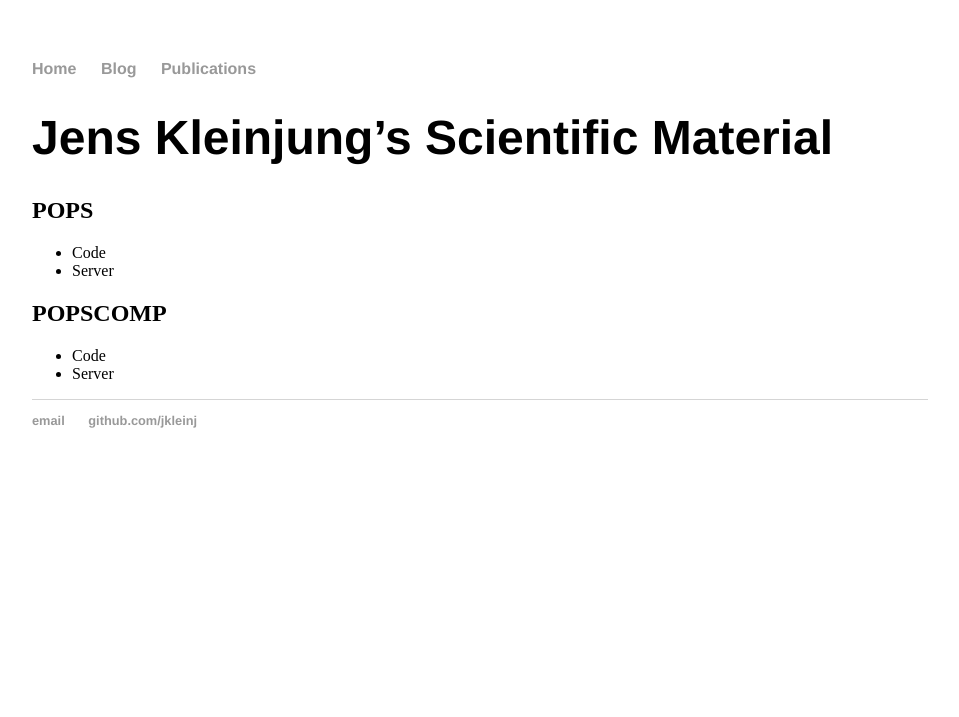
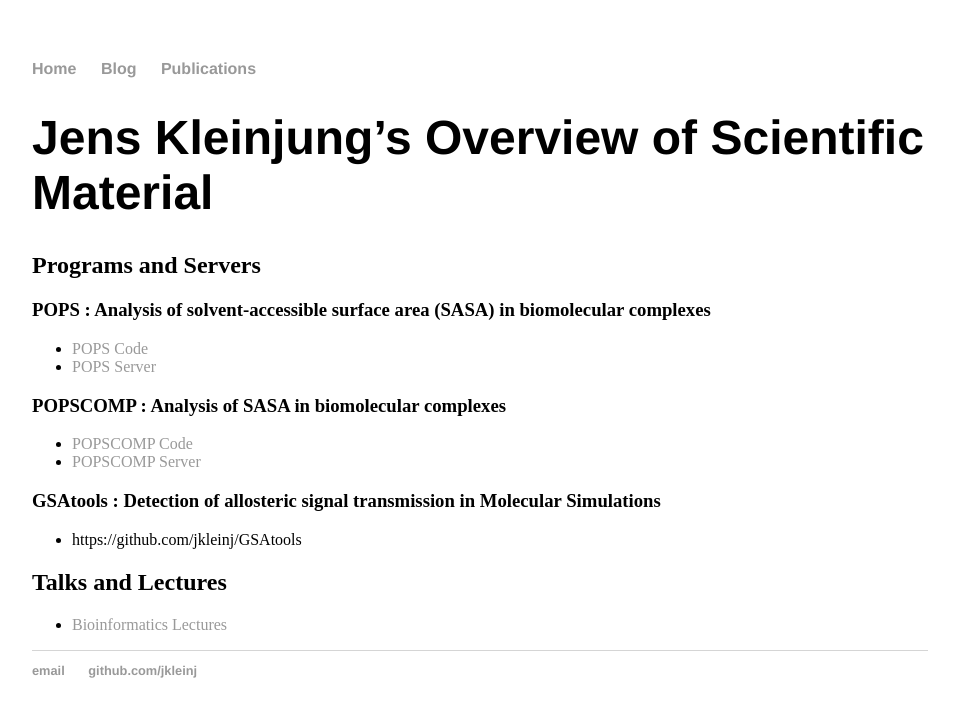
Before and after one commit to jkleinj/jkleinj.github.io, a Jekyll site: the page built from index.md, in a window 1280 px wide. Shown: the top 717 px of the page, without its empty margins (160-1119 px from the left). Built offline with Jekyll 4.4.1, drawn with Linux system fonts in a browser that asks for light colours.

Commit message:
Update index.md

```diff
--- a/index.md
+++ b/index.md
@@ -3,12 +3,19 @@ layout: default
 title: Jens Kleinjung
 ---
 
-# Jens Kleinjung's Scientific Material
+# Jens Kleinjung's Overview of Scientific Material
 
-## POPS
-* Code
-* Server
+## Programs and Servers
+### POPS : Analysis of solvent-accessible surface area (SASA) in biomolecular complexes
+* [POPS Code](https://github.com/Fraternalilab/POPS)
+* [POPS Server](https://mathbio.crick.ac.uk/wiki/POPS)
 
-## POPSCOMP
-* Code
-* Server
+### POPSCOMP : Analysis of SASA in biomolecular complexes
+* [POPSCOMP Code](https://github.com/Fraternalilab/POPSCOMP)
+* [POPSCOMP Server](https://mathbio.crick.ac.uk/wiki/POPSCOMP)
+
+### GSAtools : Detection of allosteric signal transmission in Molecular Simulations
+* https://github.com/jkleinj/GSAtools
+
+## Talks and Lectures
+* [Bioinformatics Lectures](https://github.com/jkleinj/Bioinformatics_lectures)
```
